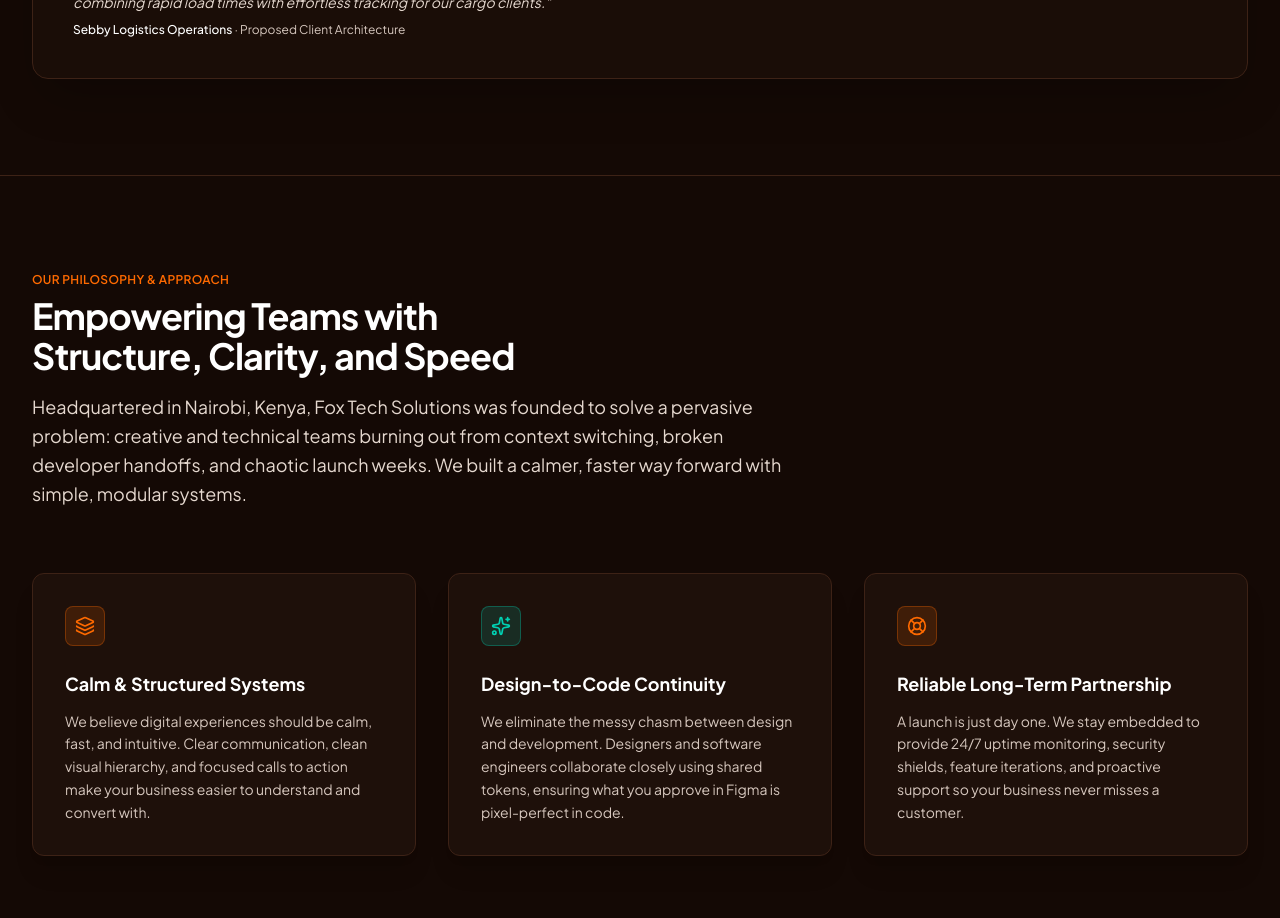
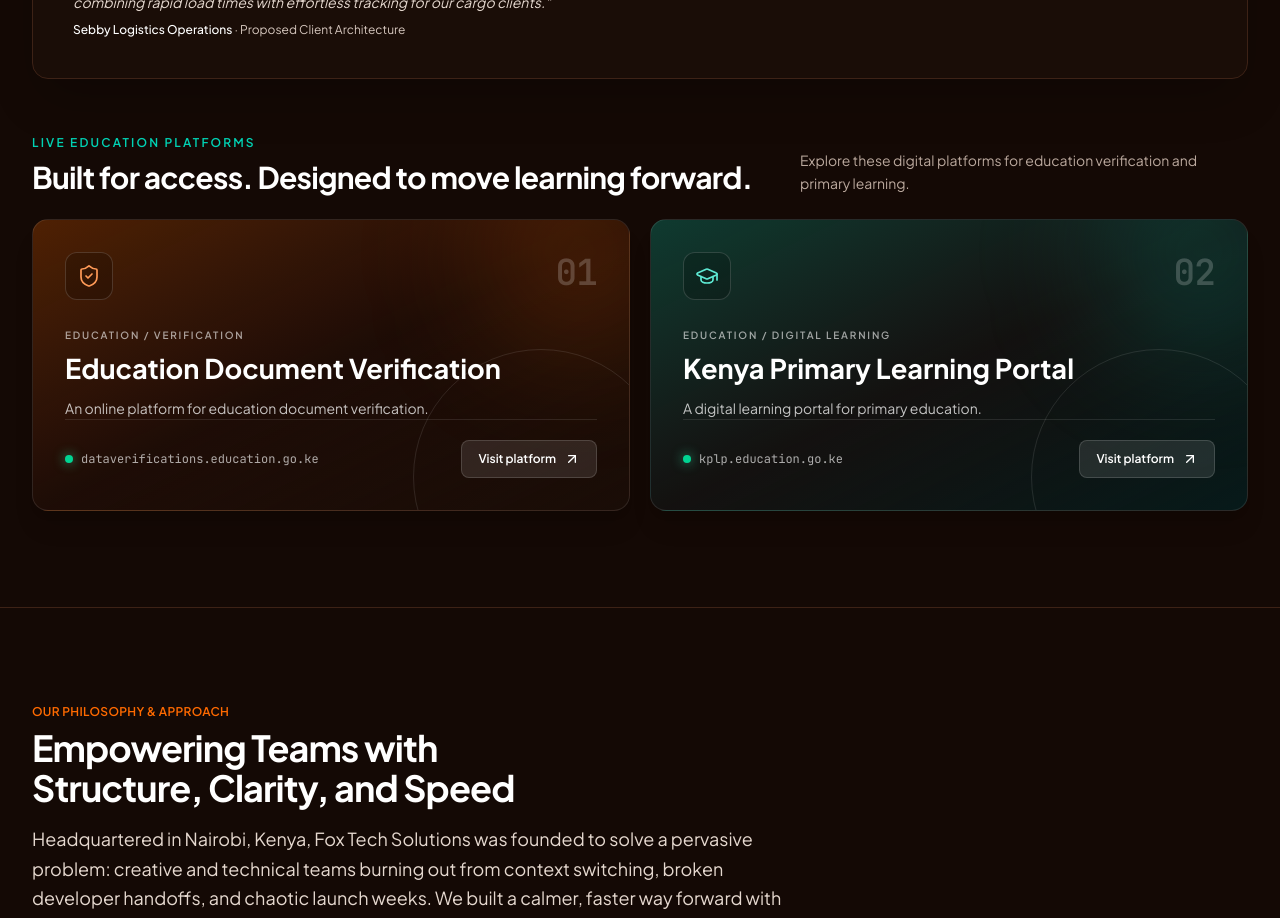
Before and after one commit to johnorengo/Fox-Tech-Portfolio, a React (Vite) app: page / in a window 1280 px wide. Shown: the part 4420-5338 px from the top of the page. Built offline with nearby package versions, Linux system fonts and the light colour scheme.

Commit message:
Add education platforms to case studies

```diff
--- a/src/components/CaseStudies.tsx
+++ b/src/components/CaseStudies.tsx
@@ -1,5 +1,5 @@
 import React, { useState } from 'react';
-import { ArrowUpRight, CheckCircle2, ExternalLink, Globe } from 'lucide-react';
+import { ArrowUpRight, CheckCircle2, ExternalLink, GraduationCap, ShieldCheck } from 'lucide-react';
 import logisticsImage from '../assets/images/case_study_logistics_1791693854957.jpg';
 
 export const CaseStudies: React.FC = () => {
@@ -55,6 +55,33 @@ export const CaseStudies: React.FC = () => {
       },
       image: null
     }
+  ];
+
+  const educationPlatforms = [
+    {
+      number: '01',
+      name: 'Education Document Verification',
+      category: 'EDUCATION  /  VERIFICATION',
+      description: 'An online platform for education document verification.',
+      domain: 'dataverifications.education.go.ke',
+      url: 'https://dataverifications.education.go.ke/',
+      Icon: ShieldCheck,
+      theme: 'from-[#ff6a00]/25 via-[#7c2d12]/10 to-[#1a0d07]',
+      glow: 'bg-[#ff6a00]/20',
+      iconColor: 'text-[#ff9a57]',
+    },
+    {
+      number: '02',
+      name: 'Kenya Primary Learning Portal',
+      category: 'EDUCATION  /  DIGITAL LEARNING',
+      description: 'A digital learning portal for primary education.',
+      domain: 'kplp.education.go.ke',
+      url: 'https://kplp.education.go.ke/',
+      Icon: GraduationCap,
+      theme: 'from-[#00d2b4]/25 via-[#155e75]/10 to-[#071a1a]',
+      glow: 'bg-[#00d2b4]/20',
+      iconColor: 'text-[#5eead4]',
+    },
   ];
 
   const current = cases[activeCase];
@@ -261,6 +288,62 @@ export const CaseStudies: React.FC = () => {
 
         </div>
 
+        <div className="mt-14">
+          <div className="mb-6 flex flex-col gap-2 sm:flex-row sm:items-end sm:justify-between">
+            <div>
+              <div className="mb-2 text-xs font-semibold uppercase tracking-[0.18em] text-[#00d2b4]">
+                Live Education Platforms
+              </div>
+              <h3 className="text-2xl font-bold tracking-tight text-white sm:text-3xl">
+                Built for access. Designed to move learning forward.
+              </h3>
+            </div>
+            <p className="max-w-md text-sm leading-relaxed text-[#bba99e]">
+              Explore these digital platforms for education verification and primary learning.
+            </p>
+          </div>
+
+          <div className="grid gap-5 lg:grid-cols-2">
+            {educationPlatforms.map(({ number, name, category, description, domain, url, Icon, theme, glow, iconColor }) => (
+              <article
+                key={domain}
+                className={`group relative isolate min-h-[290px] overflow-hidden rounded-2xl border border-white/10 bg-gradient-to-br ${theme} p-6 shadow-xl transition duration-300 hover:-translate-y-1 hover:border-white/25 sm:p-8`}
+              >
+                <div className={`pointer-events-none absolute -right-12 -top-16 h-48 w-48 rounded-full ${glow} blur-3xl transition duration-500 group-hover:scale-125`} />
+                <div className="pointer-events-none absolute -right-10 bottom-[-95px] h-64 w-64 rounded-full border border-white/10 transition duration-500 group-hover:scale-110" />
+                <div className="relative flex h-full flex-col">
+                  <div className="flex items-start justify-between gap-4">
+                    <div className={`grid h-12 w-12 place-items-center rounded-xl border border-white/15 bg-black/20 ${iconColor}`}>
+                      <Icon className="h-6 w-6" strokeWidth={1.7} />
+                    </div>
+                    <span className="font-mono text-4xl font-bold tracking-tight text-white/20">{number}</span>
+                  </div>
+
+                  <div className="mt-7 text-[10px] font-semibold tracking-[0.18em] text-white/60">{category}</div>
+                  <h4 className="mt-2 max-w-lg text-2xl font-bold leading-tight text-white sm:text-[1.7rem]">{name}</h4>
+                  <p className="mt-3 max-w-lg text-sm leading-relaxed text-white/75">{description}</p>
+
+                  <div className="mt-auto flex flex-wrap items-center justify-between gap-4 border-t border-white/10 pt-5">
+                    <div className="flex min-w-0 items-center gap-2 text-xs text-white/65">
+                      <span className="h-2 w-2 shrink-0 rounded-full bg-emerald-400 shadow-[0_0_12px_rgba(52,211,153,0.8)]" />
+                      <span className="truncate font-mono">{domain}</span>
+                    </div>
+                    <a
+                      href={url}
+                      target="_blank"
+                      rel="noopener noreferrer"
+                      className="inline-flex shrink-0 items-center gap-2 rounded-lg border border-white/15 bg-white/10 px-4 py-2.5 text-xs font-semibold text-white transition hover:border-white/30 hover:bg-white/20"
+                    >
+                      Visit platform
+                      <ArrowUpRight className="h-4 w-4" />
+                    </a>
+                  </div>
+                </div>
+              </article>
+            ))}
+          </div>
+        </div>
+
       </div>
     </section>
   );
```
